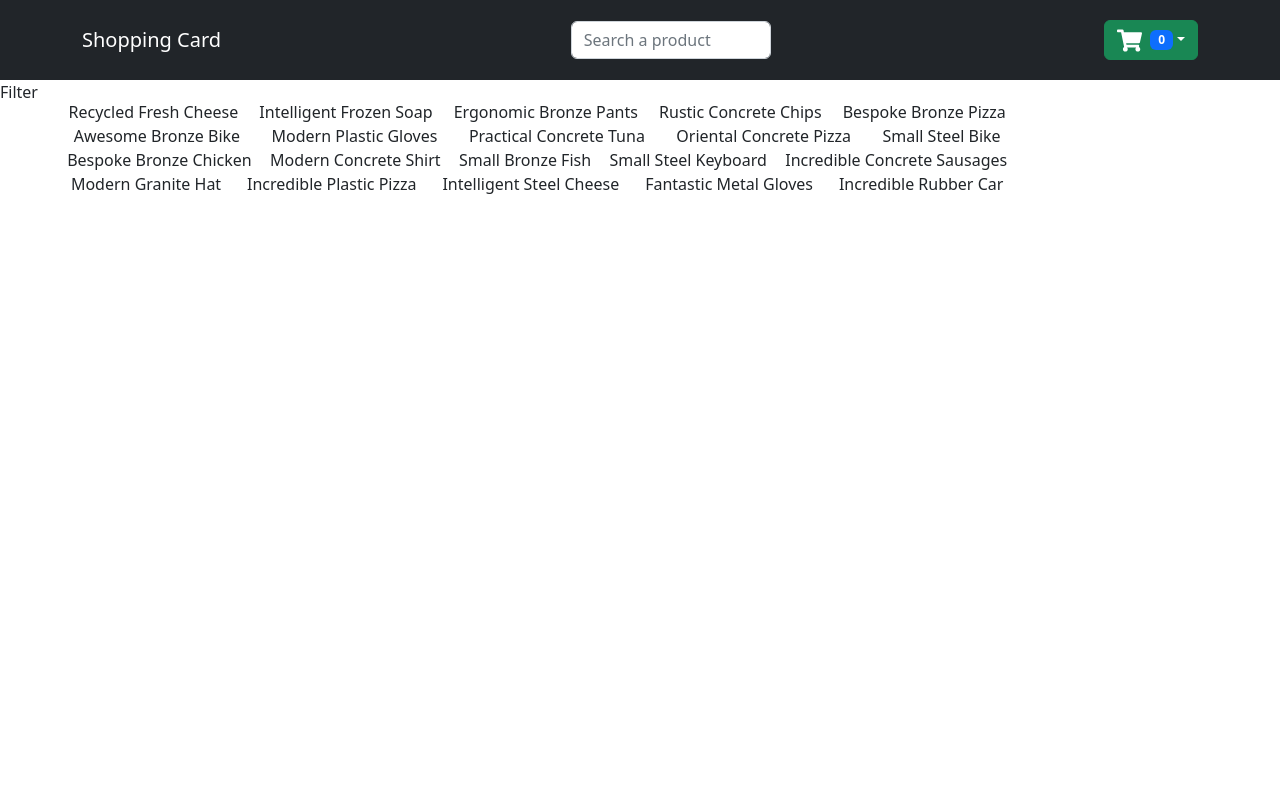
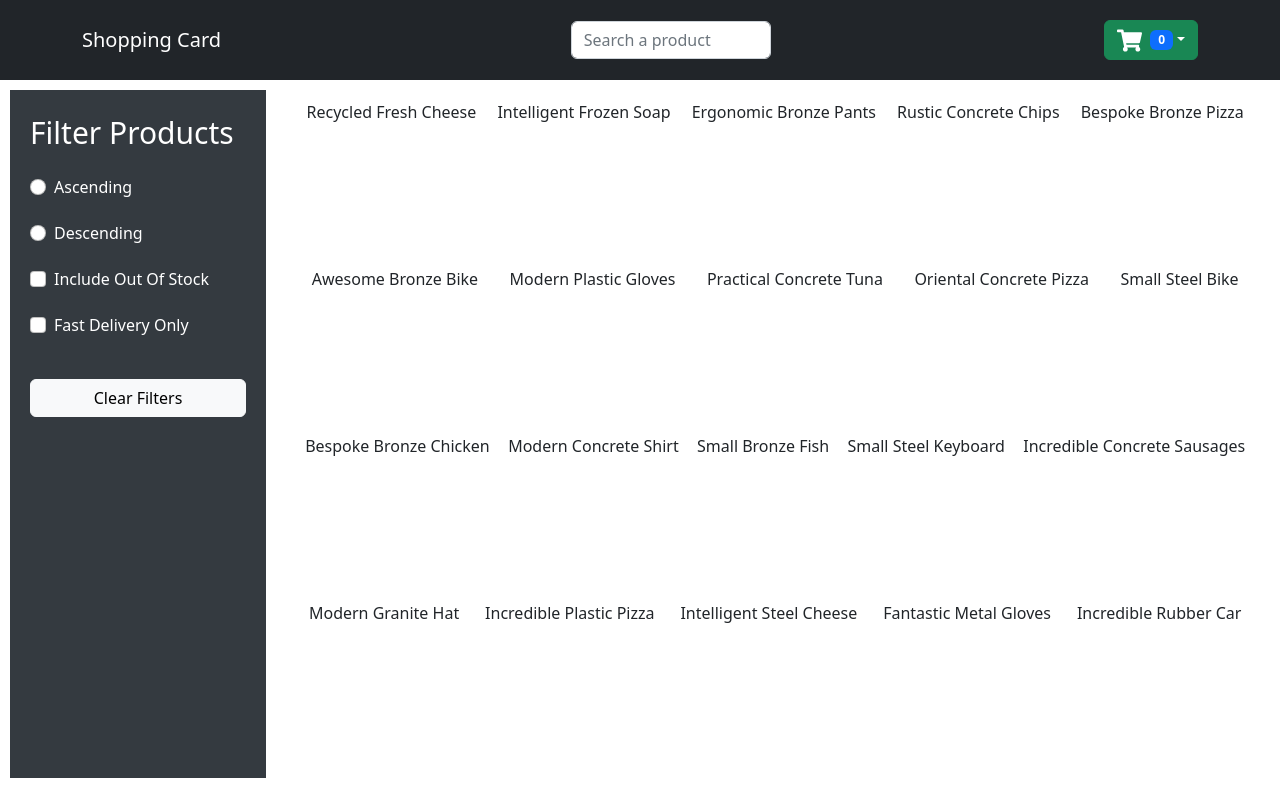
Before and after one commit to brs14shn/react-context-ap--shopping-card, a React (Create React App) app: page / in a window 1280 px wide. Built offline with nearby package versions, Linux system fonts and the light colour scheme.

Commit message:
filter css added

```diff
--- a/src/App.css
+++ b/src/App.css
@@ -14,3 +14,24 @@ a{
   flex-wrap: wrap;
   justify-content: space-around;
 }
+
+
+/* FİLTER */
+
+.filters{
+  background-color: #343a40;
+  color: white;
+  padding: 20px;
+  display: flex;
+  flex-direction: column;
+  width: 20%;
+  margin: 10px;
+  height: 86vh;
+}
+
+.filters>span{
+  padding-bottom: 20px;
+}
+.title{
+  font-size: 30px;
+}
--- a/src/components/Filter.jsx
+++ b/src/components/Filter.jsx
@@ -1,7 +1,53 @@
 import React from "react";
+import { Button, Form } from "react-bootstrap";
 
 const Filter = () => {
-  return <div>Filter</div>;
+  return (
+    <div className="filters">
+      <span className="title">Filter Products</span>
+      <span>
+        <Form.Check
+          inline
+          label="Ascending"
+          name="group1"
+          type="radio"
+          id={`ìnline-1`}
+        />
+      </span>
+      <span>
+        <Form.Check
+          inline
+          label="Descending"
+          name="group1"
+          type="radio"
+          id={`ìnline-2`}
+        />
+      </span>
+      <span>
+        <Form.Check
+          inline
+          label="Include Out Of Stock"
+          name="group1"
+          type="checkbox"
+          id={`ìnline-3`}
+        />
+      </span>
+      <span>
+        <Form.Check
+          inline
+          label="Fast Delivery Only"
+          name="group1"
+          type="checkbox"
+          id={`ìnline-4`}
+        />
+      </span>
+      <span>
+        {/* <label style={{ paddingRight: 10 }}>Rating</label>
+        <Rating rating={byRating} style={{ cursor: "pointer" }} /> */}
+      </span>
+      <Button variant="light">Clear Filters</Button>
+    </div>
+  );
 };
 
 export default Filter;
```
